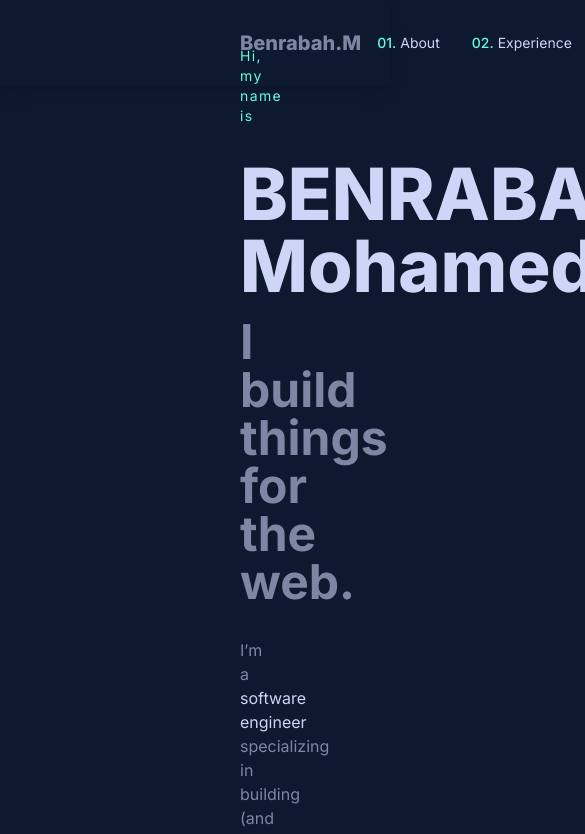
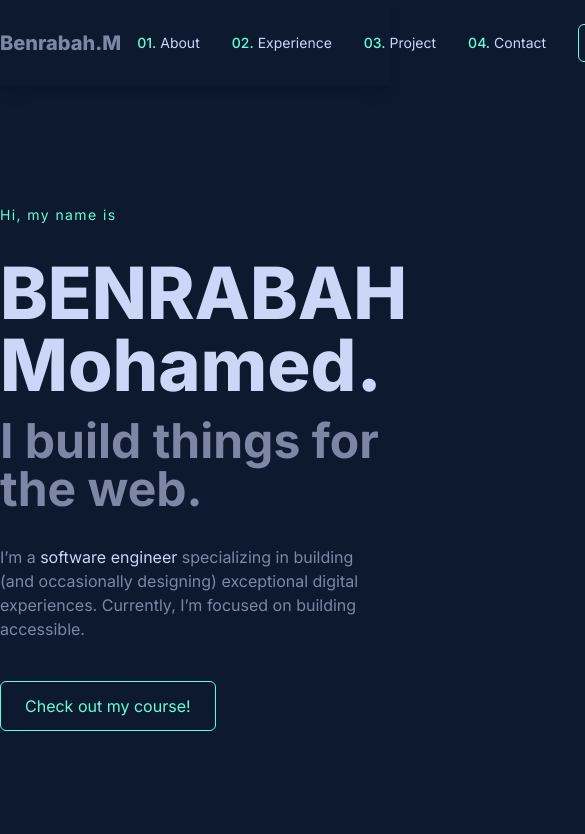
Before and after one commit to mohamed7372/Portfolio, a React (Create React App) app: page / in a window 390 px wide. Shown: the top 834 px of the page, 585 px wide, since content can reach past the window. Built offline with nearby package versions, Linux system fonts and the light colour scheme.

Commit message:
fix responsive

```diff
--- a/src/components/ui/CardBuild.jsx
+++ b/src/components/ui/CardBuild.jsx
@@ -15,7 +15,7 @@ const CardBuild = ({ build, inverse = false }) => {
             </div>
             <div className={`w-1/3 flex flex-col ${inverse ? 'items-start' : 'items-end'} justify-center relative ${inverse && 'order-1'}`}>
                 <h6 className='text-primary-200 text-xs mb-1'>{build.type}</h6>
-                <h2 className='text-secondary-100 font-bold text-3xl mb-8'>{build.title}</h2>
+                <h2 className='text-secondary-100 font-bold text-xl lg:text-3xl mb-8'>{build.title}</h2>
                 <div className={`bg-secondary-250 shadow-lg p-4 absolute ${inverse ? 'left-0' : 'right-0'} z-30 w-[400px]`}>
                     <p className={` ${inverse ? 'text-left' : 'text-right'} text-sm`}>{build.description}</p>
                 </div>
--- a/src/index.css
+++ b/src/index.css
@@ -7,7 +7,7 @@ font-family: 'Inter', sans-serif; */
 @tailwind utilities;
 
 .responsive {
-  @apply container mx-auto px-60
+  @apply container mx-auto px-0 xl:px-60
 }
 
 :root{
```
